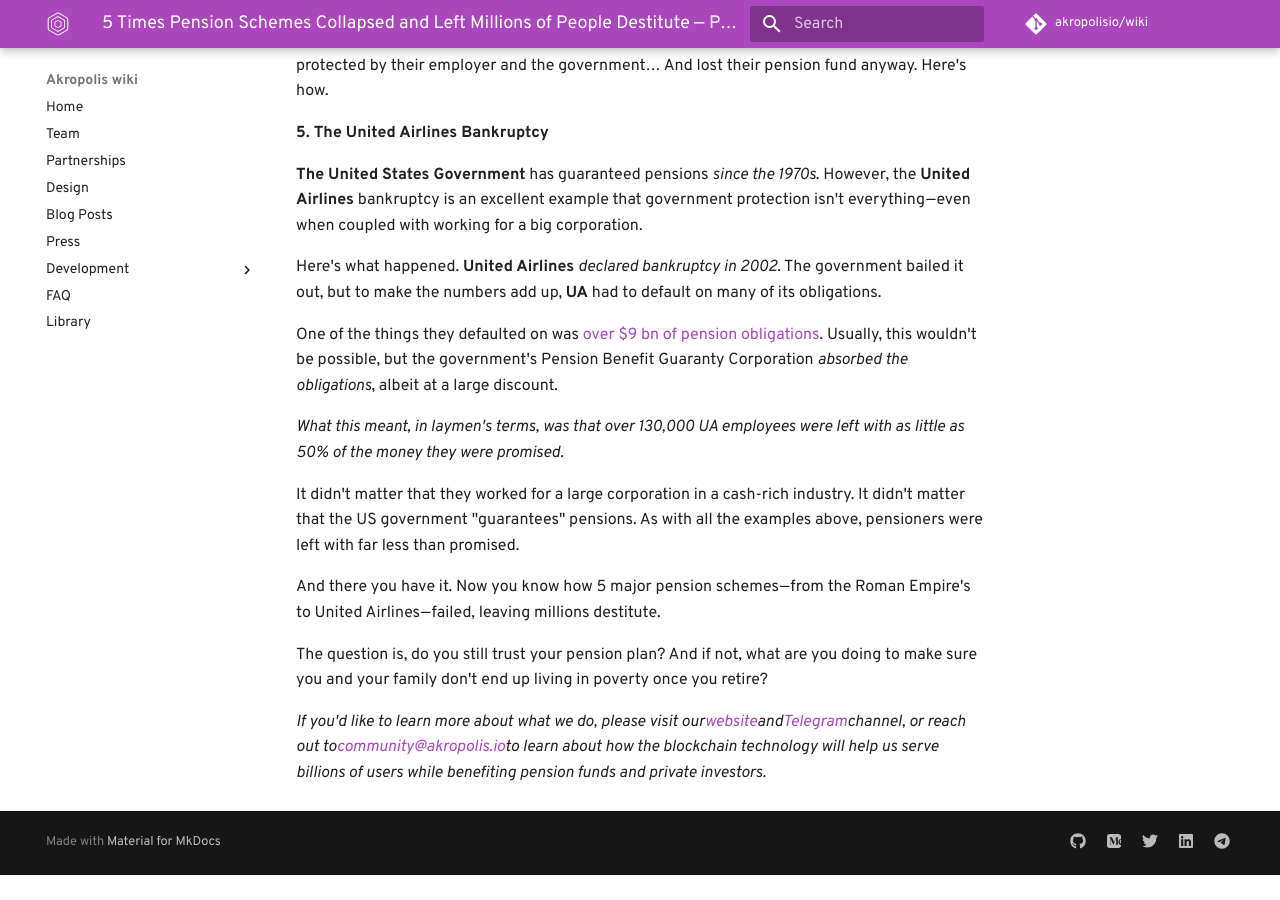
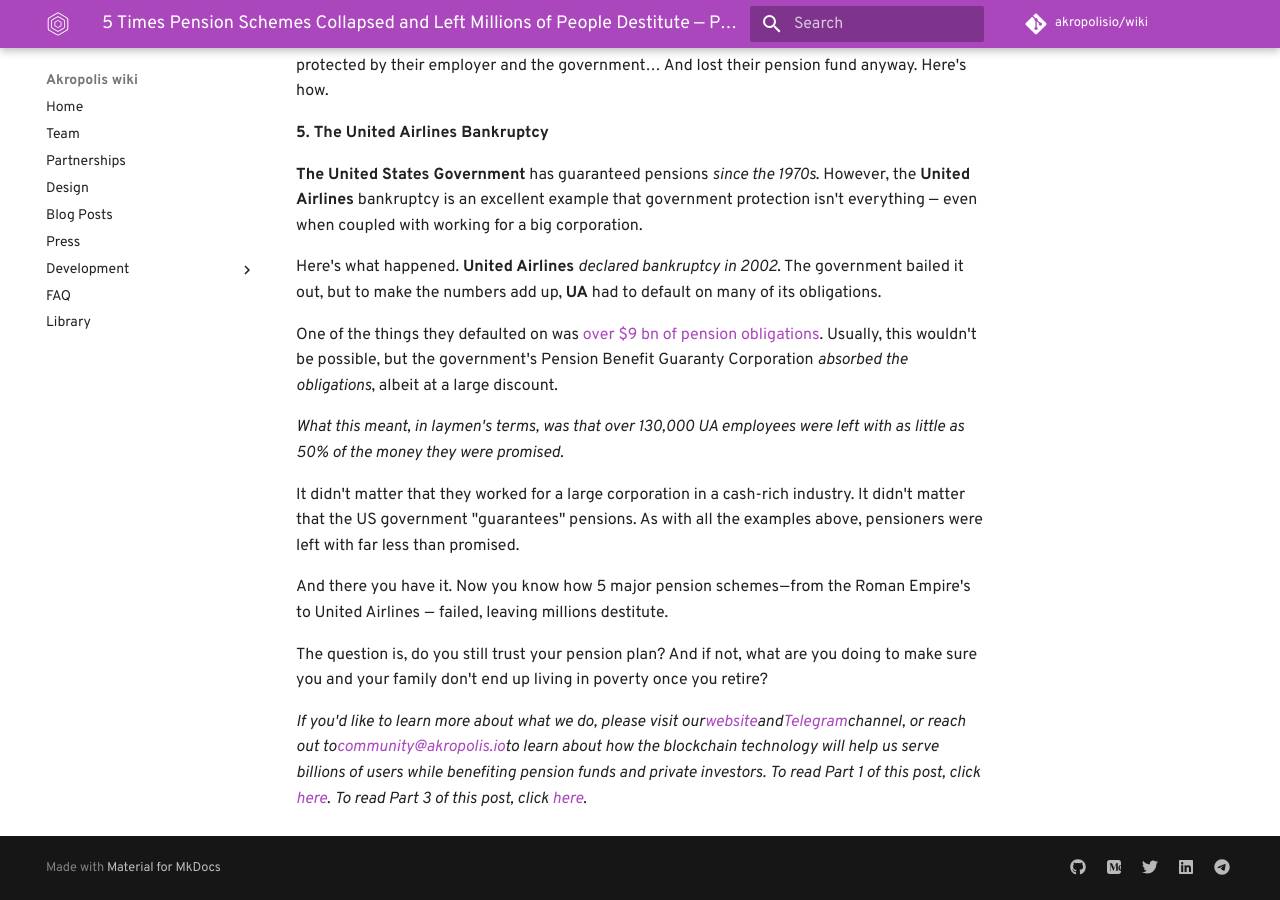
Before and after one commit to kaonone/wiki, an MkDocs documentation site: the page built from docs/library/2018 5 Times Pension Schemes Collapsed and Left Millions of People Destitute 3.md, in a window 1280 px wide and 900 px high, scrolled down 724 px. Built offline with MkDocs 1.6.1 and Material for MkDocs 9.7.7, drawn with Linux system fonts in a browser that asks for light colours; some web fonts are replaced; comment, search, counter and statistics services are not loaded; old or Windows-style settings are respelled for this version of MkDocs; before the commit the page ends 1599 px from its top, so only the background shows below that.

Commit message:
Links and misprints fixed

```diff
--- a/docs/library/2018 5 Times Pension Schemes Collapsed and Left Millions of People Destitute 3.md
+++ b/docs/library/2018 5 Times Pension Schemes Collapsed and Left Millions of People Destitute 3.md
@@ -1,22 +1,22 @@
-# 5 Times Pension Schemes Collapsed and Left Millions of People Destitute — Part III
+# 5 Times Pension Schemes Collapsed and Left Millions of People Destitute  —  Part III
 
-In the first 2 parts of this 3-part series, we covered how **the USSR** , **the UK government and the administration of Prichard** , **Alabama** all left pensioners broke (or underpaid).
+In the first 2 parts of this 3-part series, we covered how **the USSR**, **the UK government and the administration of Prichard**, **Alabama** all left pensioners broke (or underpaid).
 
 In this final part, we&#39;ll change things up _by looking at a historical example of pension fund failure_. We&#39;ll also cover _what happens when a private company decides (or has no choice but) to stop paying pensions_.
 
 **4. Ancient Rome**
 
-**Modern pensions are a new invention.** However, past cultures — especially warrior cultures — also _had pensions for soldiers_. From _Ancient Rome_&#39;s soldier-pensioners to _Napoleon_&#39;s _demi soldes_, it&#39;s never been uncommon for soldier retirees to get governmental support.
+**Modern pensions are a new invention.** However, past cultures  —  especially warrior cultures  —  also _had pensions for soldiers_. From _Ancient Rome_&#39;s soldier-pensioners to _Napoleon_&#39;s _demi soldes_, it&#39;s never been uncommon for soldier retirees to get governmental support.
 
 Just take **Ancient Rome**. From the 5th century BC, a soldier discharged honorably (with an _honesta missio_) was entitled to several things, one of which was **a pension**. A full pension package included money, Roman citizenship and permission to marry a Roman (_conubium_). Together, these benefits became very enticing, and encouraged an ever-growing number of young men to serve.
 
-Unfortunately, the Roman empire eventually couldn&#39;t fund its pension obligations. Its currency devalued, inflation was high, and government pensions lost their luster. Thus collapsed the Roman national pension scheme — leading, some believe, to the empire&#39;s ultimate demise.
+Unfortunately, the Roman empire eventually couldn&#39;t fund its pension obligations. Its currency devalued, inflation was high, and government pensions lost their luster. Thus collapsed the Roman national pension scheme  —  leading, some believe, to the empire&#39;s ultimate demise.
 
 Last but not least, let&#39;s look at a different example. This case is unique, because pensioners were protected by their employer and the government… And lost their pension fund anyway. Here&#39;s how.
 
 **5. The United Airlines Bankruptcy**
 
-**The United States Government** has guaranteed pensions _since the 1970s_. However, the **United Airlines** bankruptcy is an excellent example that government protection isn&#39;t everything — even when coupled with working for a big corporation.
+**The United States Government** has guaranteed pensions _since the 1970s_. However, the **United Airlines** bankruptcy is an excellent example that government protection isn&#39;t everything  —  even when coupled with working for a big corporation.
 
 Here&#39;s what happened. **United Airlines** _declared bankruptcy in 2002_. The government bailed it out, but to make the numbers add up, **UA** had to default on many of its obligations.
 
@@ -26,8 +26,9 @@
 
 It didn&#39;t matter that they worked for a large corporation in a cash-rich industry. It didn&#39;t matter that the US government &quot;guarantees&quot; pensions. As with all the examples above, pensioners were left with far less than promised.
 
-And there you have it. Now you know how 5 major pension schemes — from the Roman Empire&#39;s to United Airlines — failed, leaving millions destitute.
+And there you have it. Now you know how 5 major pension schemes — from the Roman Empire&#39;s to United Airlines  —  failed, leaving millions destitute.
 
 The question is, do you still trust your pension plan? And if not, what are you doing to make sure you and your family don&#39;t end up living in poverty once you retire?
 
 _If you&#39;d like to learn more about what we do, please visit our_[_website_](https://akropolis.io/)_and_[_Telegram_](https://t.me/akropolis_official)_channel, or reach out to_[_community@akropolis.io_](mailto:community@akropolis.io)_to learn about how the blockchain technology will help us serve billions of users while benefiting pension funds and private investors._
+_To read Part 1 of this post, click [here](https://wiki.akropolis.io/library/2018%205%20Times%20Pension%20Schemes%20Collapsed%20and%20Left%20Millions%20of%20People%20Destitute%201/)_. _To read Part 3 of this post, click [here](https://wiki.akropolis.io/library/2018%205%20Times%20Pension%20Schemes%20Collapsed%20and%20Left%20Millions%20of%20People%20Destitute%203/)_.
```
